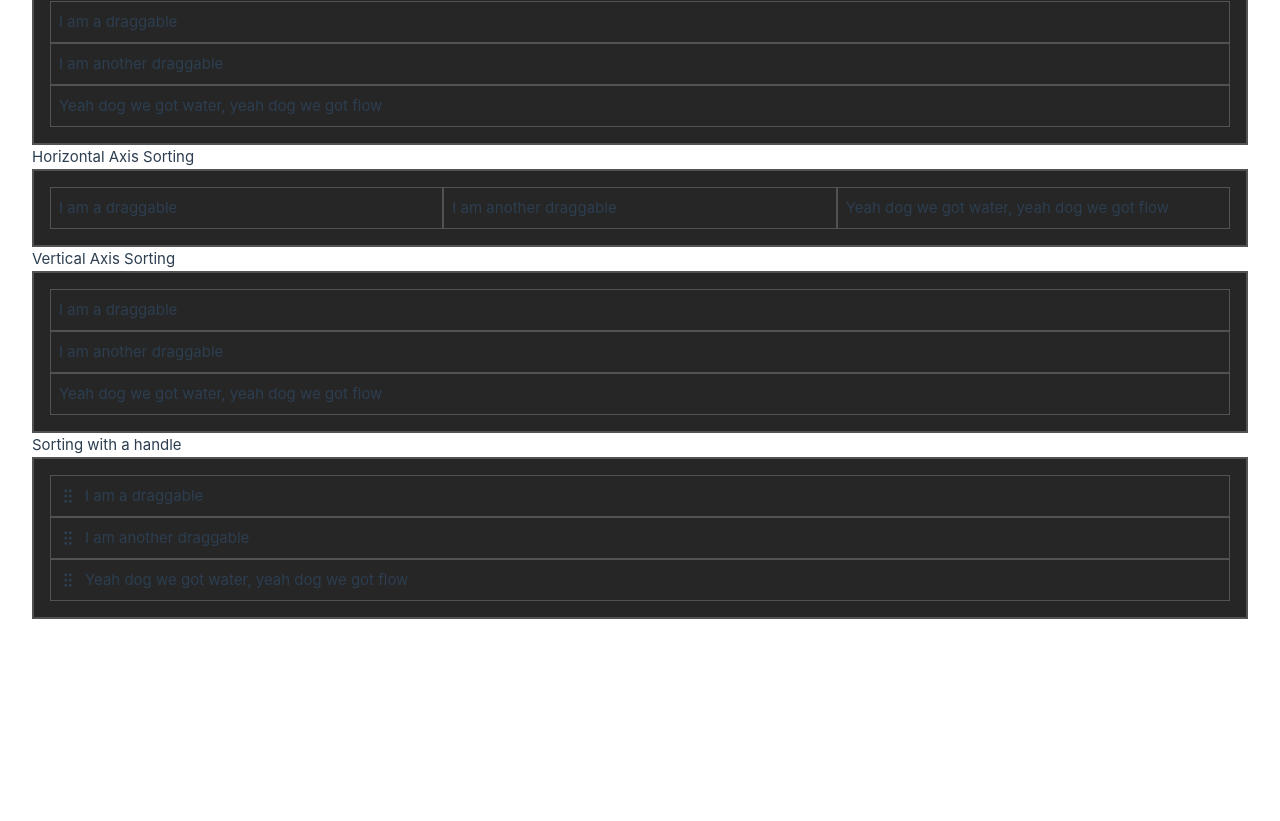
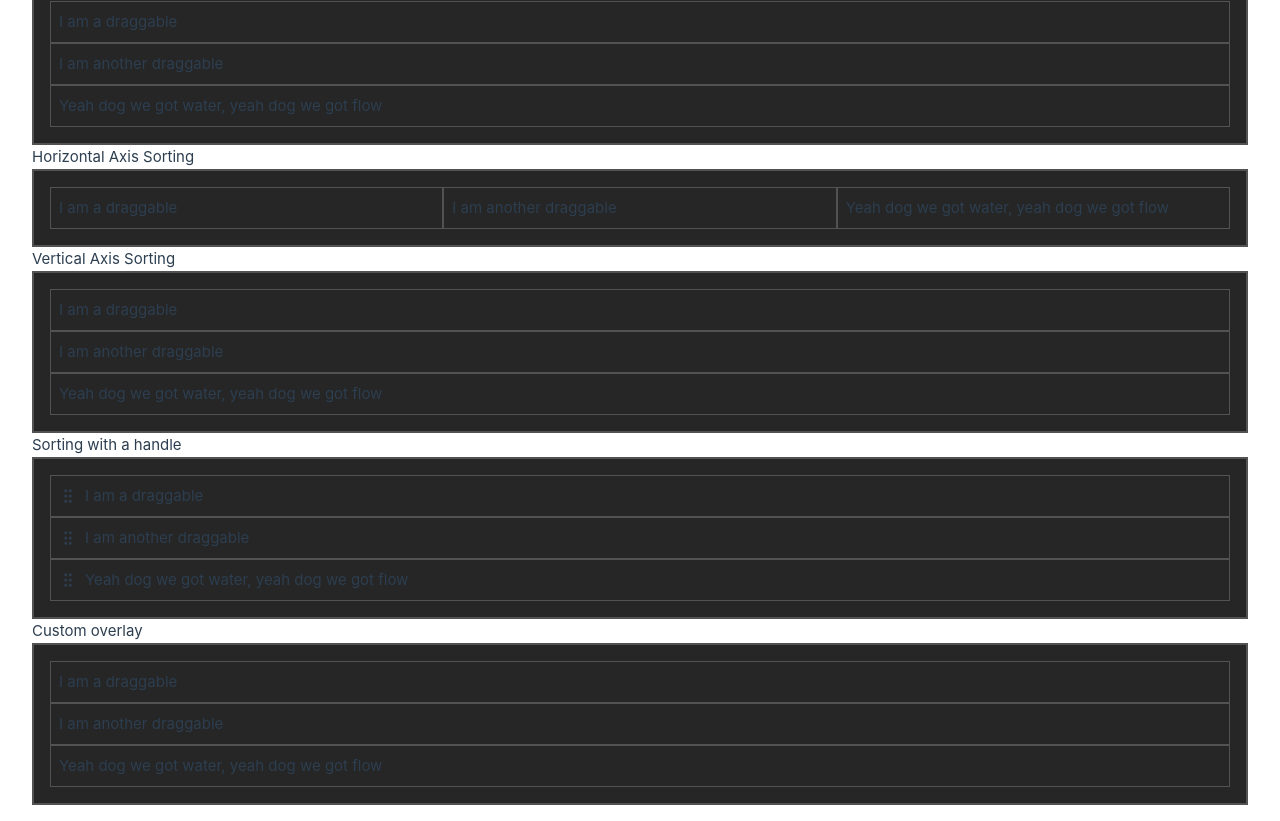
Before and after one commit to sdawidowich/better-vue-dnd, a Vue app: page /examples in a window 1280 px wide. Shown: the part 291-1112 px from the top of the page. Before the commit the page ends 926 px from the top, so only its background shows below. Built offline with nearby package versions, Linux system fonts and the light colour scheme.

Commit message:
Custom overlays

```diff
--- a/src/components/dnd/Draggable/Draggable.vue
+++ b/src/components/dnd/Draggable/Draggable.vue
@@ -39,8 +39,12 @@
         <slot />
     </div>
     <Teleport to="body">
-        <DraggableOverlay ref="overlayComponent" v-bind=$attrs :visible="isDragging" :elBounds="rect" :activeStyle="overlayStyle">
-            <slot />
+        <DraggableOverlay ref="overlayComponent" :visible="isDragging" :elBounds="rect" :activeStyle="overlayStyle">
+            <slot name="overlay">
+                <div v-bind=$attrs>
+                    <slot />
+                </div>
+            </slot>
         </DraggableOverlay>
     </Teleport>
 </template>
--- a/src/views/ExamplesView.vue
+++ b/src/views/ExamplesView.vue
@@ -4,7 +4,7 @@ import DraggableHandle from '@/components/dnd/DraggableHandle/DraggableHandle.vu
     import SortableContainer from '@/components/dnd/SortableContainer/SortableContainer.vue';
     import { ref, useId } from 'vue';
 
-    const itemsList = ref([CreateItems(), CreateItems(), CreateItems(), CreateItems(), CreateItems()]);
+    const itemsList = ref([CreateItems(), CreateItems(), CreateItems(), CreateItems(), CreateItems(), CreateItems()]);
 
     function CreateItems() {
         return [
@@ -74,5 +74,19 @@ import DraggableHandle from '@/components/dnd/DraggableHandle/DraggableHandle.vu
                 </Draggable>
             </template>
         </SortableContainer>
+
+        <h2>Custom overlay</h2>
+        <SortableContainer v-model:items="itemsList[5]" class="p-4 bg-neutral-800 border-2 border-neutral-600">
+            <template #item="slotProps">
+                <Draggable :key="slotProps.item?.text" :value="slotProps.item" class="flex gap-2 p-2 bg-neutral-800 border border-neutral-600" :options="{ axis: 'y' }">
+                    {{ slotProps.item?.text }}
+                    <template #overlay>
+                        <div class="p-2 bg-neutral-800 opacity-50">
+                            {{ slotProps.item?.text }}
+                        </div>
+                    </template>
+                </Draggable>
+            </template>
+        </SortableContainer>
     </main>
 </template>
```
